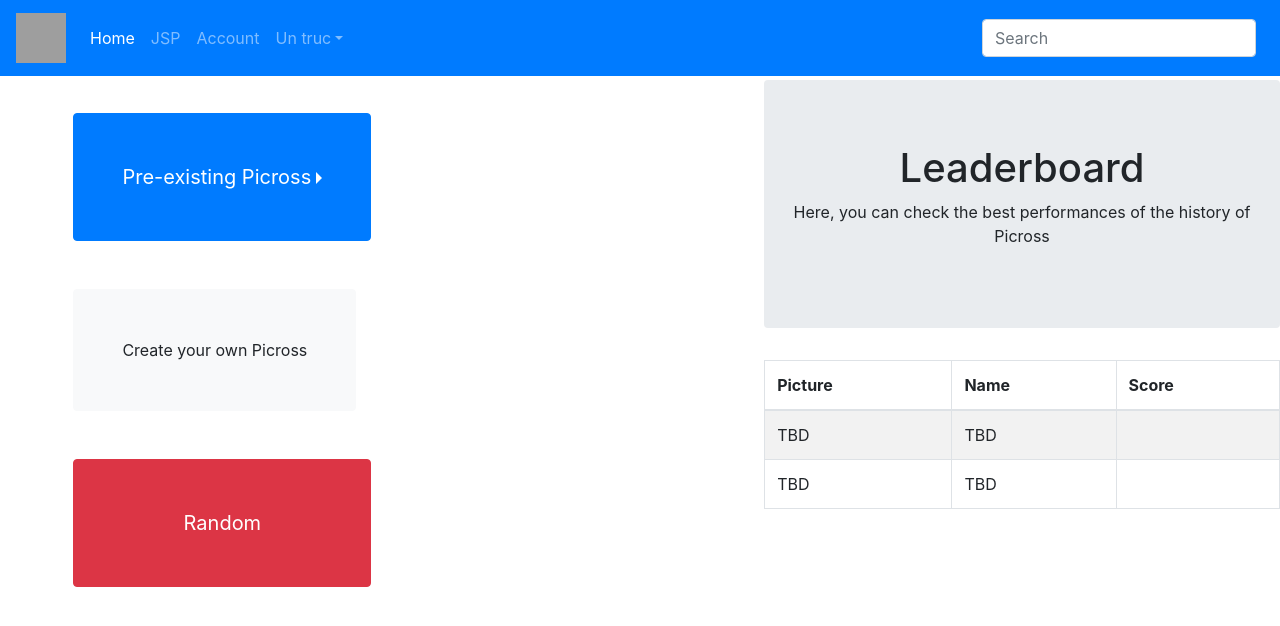
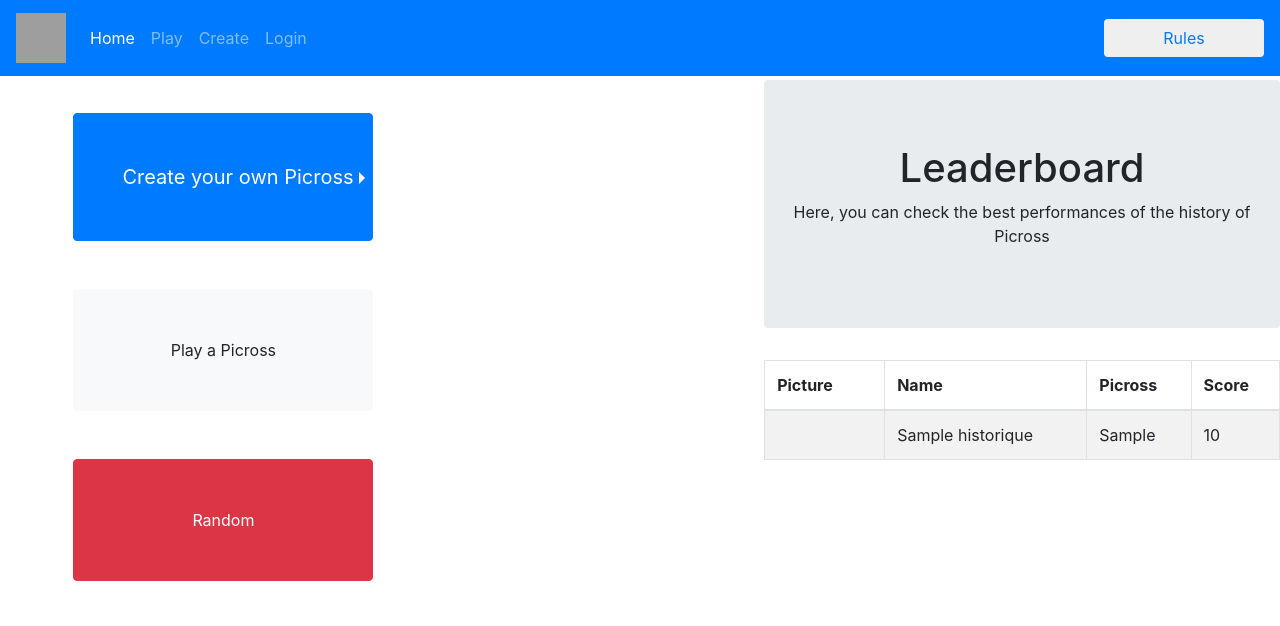
Before and after one commit to Thibaut-T/GameD-ISEN, a PHP site: page /Home.php in a window 1280 px wide. Shown: the top 626 px of the page. Run offline with PHP 8.4, Linux system fonts and the light colour scheme; data comes from the database, SQL or seed files in the repository; tables that the repository leaves empty hold one stand-in row (values such as "Sample post"); data that the repository does not hold is empty; grey boxes are pictures that could not be loaded.

Commit message:
Add files via upload

```diff
--- a/Home.php
+++ b/Home.php
@@ -1,9 +1,10 @@
 <?php
 session_start();
+include("connexion.php")
 ?>
 
 <!DOCTYPE html>
-<html lang="fr">
+<html lang="en">
 <head>
 	<meta charset="utf8">
 	<link rel="stylesheet" href="home.css">
@@ -28,28 +29,51 @@ session_start();
 			<div class="collapse navbar-collapse" id="navbarSupportedContent">
 				<ul class="navbar-nav mr-auto">
 					<li class="nav-item active">
-						<a class="nav-link waves-effect waves-light" href="Home.php">Home <span class="sr-only">(current)</span></a>
+						<a class="nav-link waves-effect waves-light" href="Home.php">Home<span class="sr-only">(current)</span></a>
 					</li>
 					<li class="nav-item">
-						<a class="nav-link waves-effect waves-light" href="#">JSP</a>
+						<a class="nav-link waves-effect waves-light" href="jouer.php">Play</a>
 					</li>
 					<li class="nav-item">
-						<a class="nav-link waves-effect waves-light" href="#">Account </a>
+						<a class="nav-link waves-effect waves-light" href="create.php">Create</a>
 					</li>
-					<li class="nav-item dropdown">
-						<a class="nav-link dropdown-toggle waves-effect waves-light" id="navbarDropdownMenuLink" data-toggle="dropdown" aria-haspopup="true" aria-expanded="false">Un truc</a>
-						<div class="dropdown-menu dropdown-info" aria-labelledby="navbarDropdownMenuLink">
-							<a class="dropdown-item waves-effect waves-light" href="#">oui</a>
-							<a class="dropdown-item waves-effect waves-light" href="#">non</a>
-							<a class="dropdown-item waves-effect waves-light" href="#">peut-être</a>
+					<?php if(isset($_SESSION["utilisateur"])){
+						$user = $_SESSION['utilisateur'];
+						$query = "SELECT Name FROM comptes WHERE email = '$user'";
+						$resultat = mysqli_query($link, $query);
+						$result_rows = mysqli_fetch_assoc($resultat);
+						echo "<li class='nav-item dropdown'>";
+						echo "<a class='nav-link dropdown-toggle waves-effect waves-light' data-toggle='dropdown'>".$result_rows['Name']."</a>";
+						echo "<div class='dropdown-menu'>";
+						echo "<a class='dropdown-item' href='Account.php'>My Account</a>";
+						echo "<a class='dropdown-item' href='deconnexion.php'>Log out</a>";
+						echo "</div>";
+						echo "</li>";
+					}
+					if(!isset($_SESSION["utilisateur"])): ?>
+					<li class="nav-item">
+						<a class="nav-link waves-effect waves-light" href="loginPage.php">Login</a>
+					</li>
+				<?php endif ?>
+				</ul>
+				<div class="md-form my-0">
+					<button type="button" class="btn text-primary" data-toggle="modal" data-target="#myModal" style="width: 10em;">Rules</button>
+					<div class="modal fade" id="myModal">
+						<div class="modal-dialog">
+							<div class="modal-content">
+								<!-- Header -->
+								<div class="modal-header">
+									<h4 class="modal-title">Rules of the game</h4>
+									<button type="button" class="close" data-dismiss="modal">&times;</button>
+								</div>
+								<!-- body -->
+								<div class="modal-body">
+									<p style="text-align: justify;">A Picross is a puzzle game where the goal is to guess what image is hidden behind a grid. The numbers around the grid are the hints that can help you find which blocks are black, and which are white. Each number tells you how many continuous black blocks exist in this row or column. For example, if a row has the numbers 5 10 this means that this row contains 5 black blocks in a row, 10 black blocks in a row and ANY number of white blocks between them</p>
+								</div>
+							</div>
 						</div>
-					</li>
-				</ul>
-				<form class="form-inline">
-					<div class="md-form my-0">
-						<input class="form-control mr-sm-2" type="text" placeholder="Search" aria-label="Search">
 					</div>
-				</form>
+				</div>
 			</div>
 		</nav>
 	</div>
@@ -58,42 +82,42 @@ session_start();
 		<div class="col-md-7">
 			<div class="btn-group-vertical btn-group-lg" style="margin-left: 10%; margin-top: 5%;">
 				<div class="btn-group dropright">
-					<button type="button" class="btn btn-primary dropdown-toggle mb-5 rounded p-5" data-toggle="dropdown" style="font-size: 20px;">Pre-existing Picross</button>
+					<button type="button" class="btn btn-primary dropdown-toggle mb-5 rounded p-5" data-toggle="dropdown" style="font-size: 20px; width: 300px;">Create your own Picross</button>
 					<div class="dropdown-menu">
-						<div id="parent" class="dropdown-item" href="#">Easy
+						<div id="parent" class="dropdown-item" href="#">Image
 							<div id="hover-only" class="card" style="width: 450px;">
 								<img class="card-img-top" src="./pictures/test.jpg">
 								<div class="card-body">
-									<h4 class="card-title">Easy</h4>
-									<p class="card-text">Newcomer ? Play this mode to get used to the game.</p>
-									<a href="#" class="btn btn-primary stretched-link mt-4">Play</a>
+									<h4 class="card-title">Image</h4>
+									<p class="card-text">Create a Picross using an image of your choice.</p>
+									<a href="#" class="btn btn-primary stretched-link mt-4">Create</a>
 								</div>
 							</div>
 						</div>
-						<div id="parent" class="dropdown-item" href="#">Normal
+						<div id="parent" class="dropdown-item" href="#">Manual
 							<div id="hover-only" class="card" style="width: 450px;">
 								<img class="card-img-top" src="./pictures/test.jpg">
 								<div class="card-body">
-									<h4 class="card-title">Normal</h4>
-									<p class="card-text">Tailor-made for those with some experience</p>
-									<a href="#" class="btn btn-primary stretched-link mt-4">Play</a>
+									<h4 class="card-title">Manual</h4>
+									<p class="card-text">Draw everything you want on the grid.</p>
+									<a href="create.php" class="btn btn-primary stretched-link mt-4">Create</a>
 								</div>
 							</div>
 						</div>
-						<div id="parent" class="dropdown-item" href="#">Hard
+						<div id="parent" class="dropdown-item" href="#">Random generation
 							<div id="hover-only" class="card" style="width: 450px;">
 								<img class="card-img-top" src="./pictures/test.jpg">
 								<div class="card-body">
-									<h4 class="card-title">Hard</h4>
-									<p class="card-text">Only Ugo knows how to solve a hard Picross</p>
-									<a href="#" class="btn btn-primary stretched-link mt-4">Play</a>
+									<h4 class="card-title">Auto gen</h4>
+									<p class="card-text">Generate a random Picross, given a pre-defined size.</p>
+									<a href="Random.php" class="btn btn-primary stretched-link mt-4">Create</a>
 								</div>
 							</div>
 						</div>
 					</div>
 				</div>
-				<a href="create.php"><button type="button" class="btn btn-light mb-5 rounded p-5">Create your own Picross</button></a>
-				<button type="button" class="btn btn-danger rounded p-5">Random</button>
+				<a href="picross_menu.php"><button type="button" class="btn btn-light mb-5 rounded p-5" style="width: 300px;">Play a Picross</button></a>
+				<a href="#"><button type="button" class="btn btn-danger rounded p-5" style="width: 300px;">Random</button></a>
 			</div>
 		</div>
 		<div class="col-md-5 float-right mt-1">
@@ -104,8 +128,7 @@ session_start();
 				</div>
 			</div>
 			<?php
-			include("connexion.php");
-			$requete = "SELECT ProfilePic, Name FROM comptes";
+			$requete = "SELECT Picross, Name, Score FROM historique ORDER BY Score DESC";
 			$result = mysqli_query($link,$requete);
 			?>
 			<table class="table table-striped table-bordered mt-2">
@@ -113,19 +136,23 @@ session_start();
 					<tr>
 						<th>Picture</th>
 						<th>Name</th>
+						<th>Picross</th>
 						<th>Score</th>
 					</tr>
 				</thead>
 				<?php
 				if(mysqli_num_rows($result) > 0){
 					while($row = mysqli_fetch_assoc($result)){
-						$query = "SELECT Score FROM historique WHERE name = '$row[Name]'";
+						$query = "SELECT ProfilePic FROM comptes WHERE Name = '$row[Name]'";
 						$resultat = mysqli_query($link,$query);
 						$row2 = mysqli_fetch_assoc($resultat);
 						echo "<tr>";
-						echo "<td>" .$row['ProfilePic']. "</td>";
+						echo "<td style='width: 120px; text-align: center;'>" ?><img src="<?php echo $row2['ProfilePic']?>" class="img-fluid" style="width:100%;">
+						<?php
+						echo "</td>";
 						echo "<td>" .$row['Name']. "</td>";
-						echo "<td>" .$row2['Score']. "</td>";
+						echo "<td>" .$row['Picross']. "</td>";
+						echo "<td>" .$row['Score']. "</td>";
 						echo "</tr>";
 					}
 				}
```
